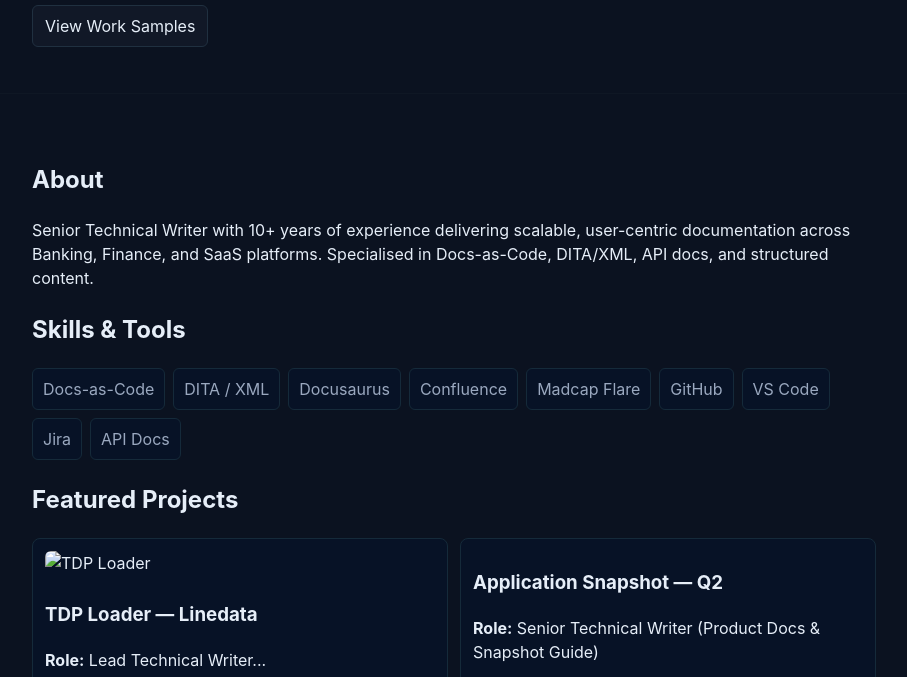
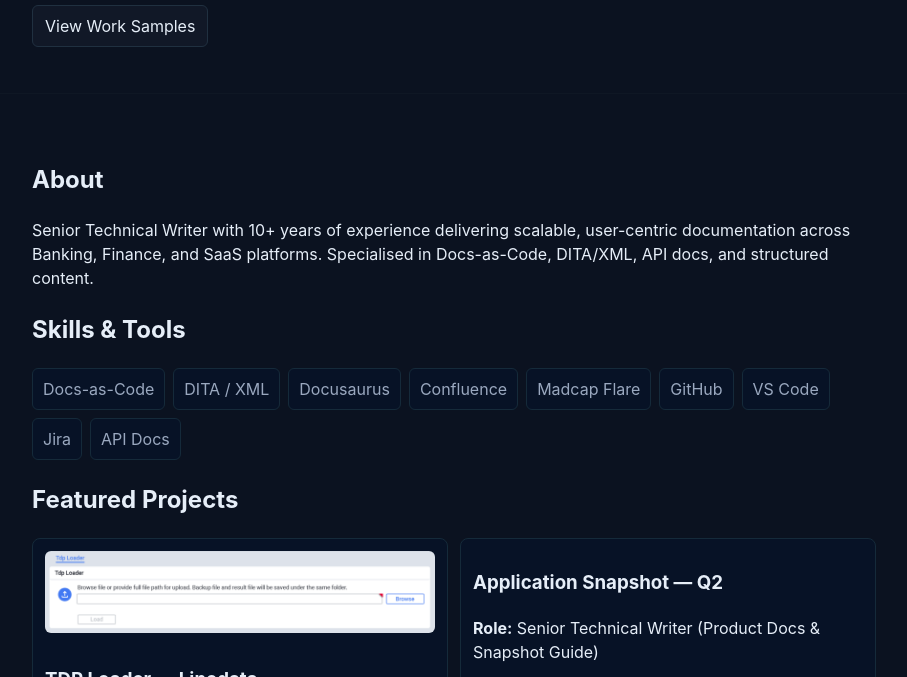
Before and after one commit to khusbu0508/khushboo-portfolio, a plain HTML site: page index.html in a window 1280 px wide. Shown: the part 103-780 px from the top of the page, without its empty margins (186-1093 px from the left). Drawn offline with Linux system fonts and the light colour scheme.

Commit message:
Update index.html

```diff
--- a/index.html
+++ b/index.html
@@ -35,7 +35,7 @@
   <div class="projects">
     <!-- TDP Loader (Linedata) -->
 <article>
-  <img src="images/tdp_loader.png" alt="TDP Loader" style="width:100%;height:auto;border-radius:6px;margin-bottom:8px;">
+  <img src="tdp_loader.png" alt="TDP Loader" style="width:100%;height:auto;border-radius:6px;margin-bottom:8px;">
   <h3>TDP Loader — Linedata</h3>
   <p><strong>Role:</strong> Lead Technical Writer...</p>
   <!-- rest of content as above -->
```
